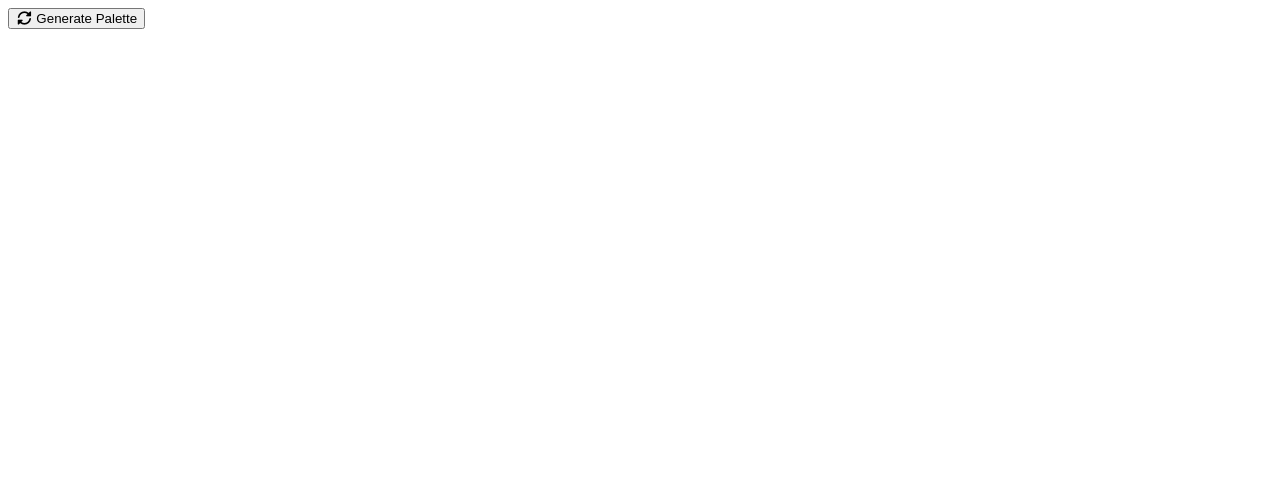
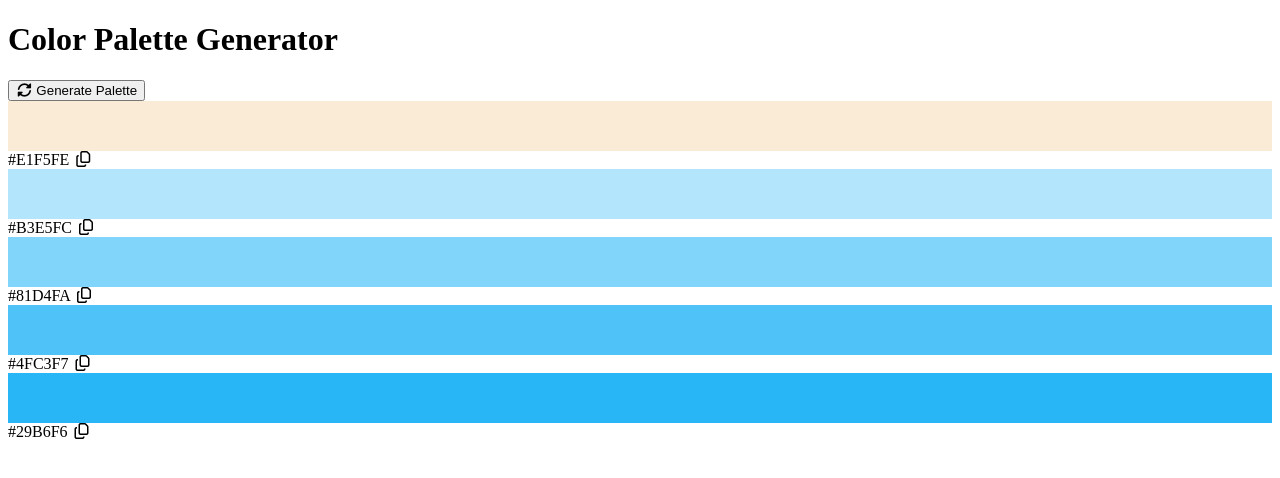
Before and after one commit to chippychipsbrev/color-palette-generator, a plain HTML site: page index.html in a window 1280 px wide. Drawn offline with Linux system fonts and the light colour scheme.

Commit message:
added palette-container div with different colors as divs in the html file

```diff
--- a/index.html
+++ b/index.html
@@ -1,21 +1,82 @@
 <!DOCTYPE html>
 <html lang="en">
   <head>
-  <meta charset="UTF-8">
-  <meta name="viewport" content="width=device-width, initial-scale=1.0">
-  <link rel="stylesheet" href="style.css">
-  <link rel="stylesheet" href="https://cdnjs.cloudflare.com/ajax/libs/font-awesome/7.0.0/css/all.min.css" integrity="sha512-DxV+EoADOkOygM4IR9yXP8Sb2qwgidEmeqAEmDKIOfPRQZOWbXCzLC6vjbZyy0vPisbH2SyW27+ddLVCN+OMzQ==" crossorigin="anonymous" referrerpolicy="no-referrer" />
+    <meta charset="UTF-8" />
+    <meta name="viewport" content="width=device-width, initial-scale=1.0" />
+    <link rel="stylesheet" href="style.css" />
+    <link
+      rel="stylesheet"
+      href="https://cdnjs.cloudflare.com/ajax/libs/font-awesome/7.0.0/css/all.min.css"
+      integrity="sha512-DxV+EoADOkOygM4IR9yXP8Sb2qwgidEmeqAEmDKIOfPRQZOWbXCzLC6vjbZyy0vPisbH2SyW27+ddLVCN+OMzQ=="
+      crossorigin="anonymous"
+      referrerpolicy="no-referrer"
+    />
     <title>Color Palette Generator</title>
   </head>
   <body>
-
     <div class="container">
-
+      <h1>Color Palette Generator</h1>
       <button id="generate-btn">
         <i class="fa-solid fa-rotate"></i>
         Generate Palette
       </button>
 
+      <div class="palette-container">
+        <!-- COLOR BOX 1 -->
+        <div
+          class="color"
+          style="background-color: antiquewhite; height: 50px"
+        ></div>
+        <div class="color-info">
+          <span class="hex-value">#E1F5FE</span>
+          <i class="far fa-copy copy-btn" title="Copy to clipboard"></i>
+        </div>
+
+        <!-- COLOR BOX 2 -->
+        <div class="color-box">
+          <div
+            class="color"
+            style="background-color: #b3e5fc; height: 50px"
+          ></div>
+          <div class="color-info">
+            <span class="hex-value">#B3E5FC</span>
+            <i class="far fa-copy copy-btn" title="Copy to clipboard"></i>
+          </div>
+          <!--  -->
+          <div class="color-box">
+            <div
+              class="color"
+              style="background-color: #81d4fa; height: 50px"
+            ></div>
+            <div class="color-info">
+              <span class="hex-value">#81D4FA</span>
+              <i class="far fa-copy copy-btn" title="Copy to clipboard"></i>
+            </div>
+          </div>
+          <!-- COLOR BOX 4 -->
+          <div class="color-box">
+            <div
+              class="color"
+              style="background-color: #4fc3f7; height: 50px"
+            ></div>
+            <div class="color-info">
+              <span class="hex-value">#4FC3F7</span>
+              <i class="far fa-copy copy-btn" title="Copy to clipboard"></i>
+            </div>
+          </div>
+          <!-- COLOR BOX 5 -->
+          <div class="color-box">
+            <div
+              class="color"
+              style="background-color: #29b6f6; height: 50px"
+            ></div>
+            <div class="color-info">
+              <span class="hex-value">#29B6F6</span>
+              <i class="far fa-copy copy-btn" title="Copy to clipboard"></i>
+            </div>
+          </div>
+        </div>
+      </div>
     </div>
 
     <script src="script.js"></script>
```
Lines whose indentation alone changed are shown as unchanged.
